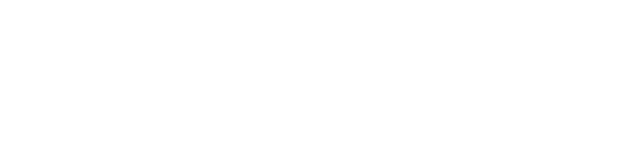
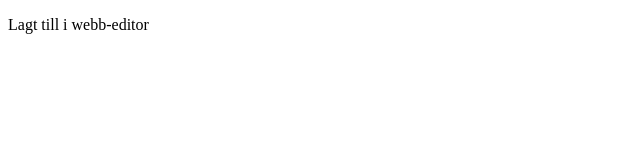
Before and after one commit to EFakLloyd/GitDemo, a plain HTML site: page index.html in a window 1280 px wide. Shown: the whole page, without its empty margins (0-640 px from the left). Drawn offline with Linux system fonts and the light colour scheme.

Commit message:
webb-editor test

```diff
--- a/index.html
+++ b/index.html
@@ -2,5 +2,6 @@
 <html lang="eng">
   <head>
     <title>Document</title>
+    <p>Lagt till i webb-editor</p>
   </head>
 </html>
```
